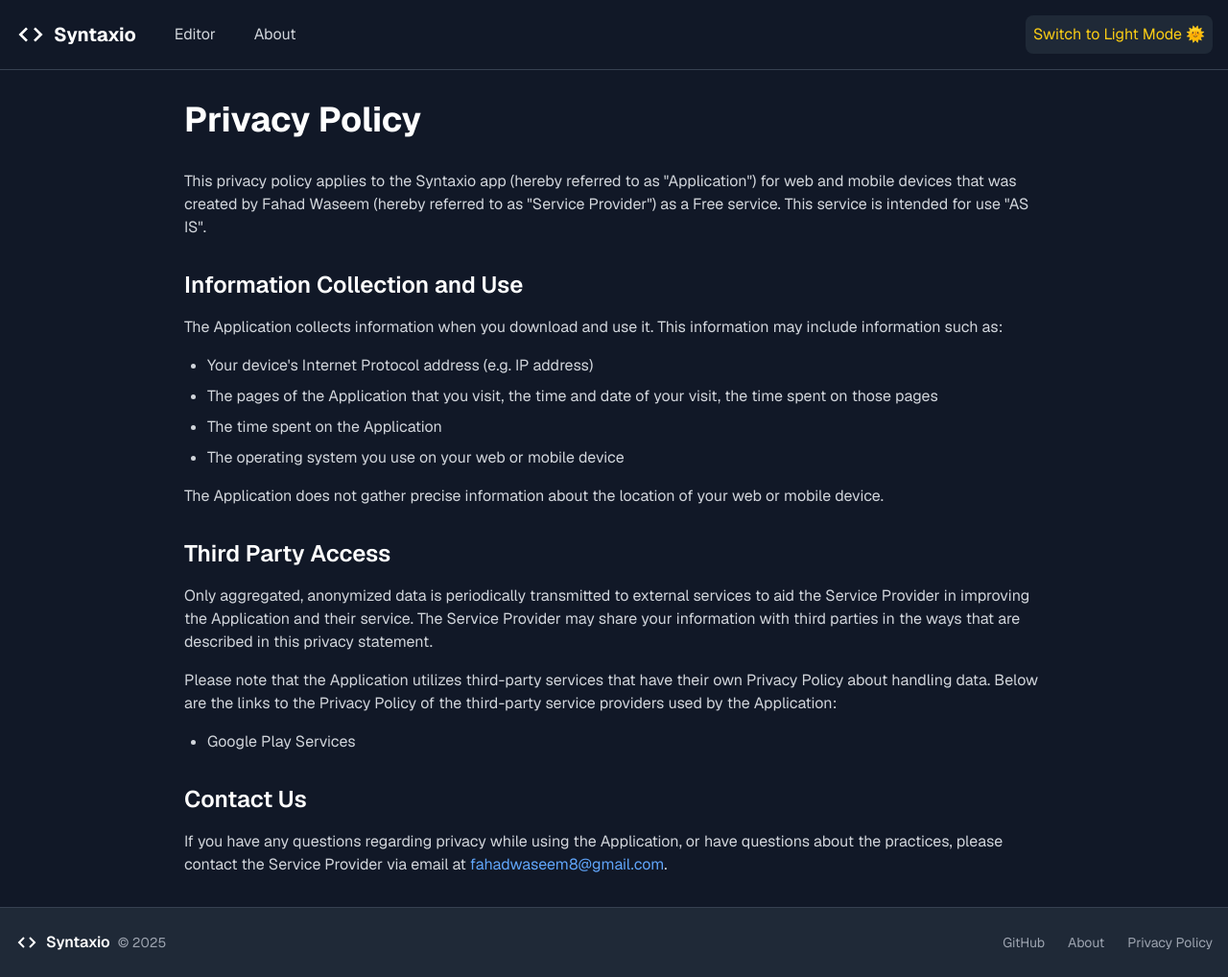
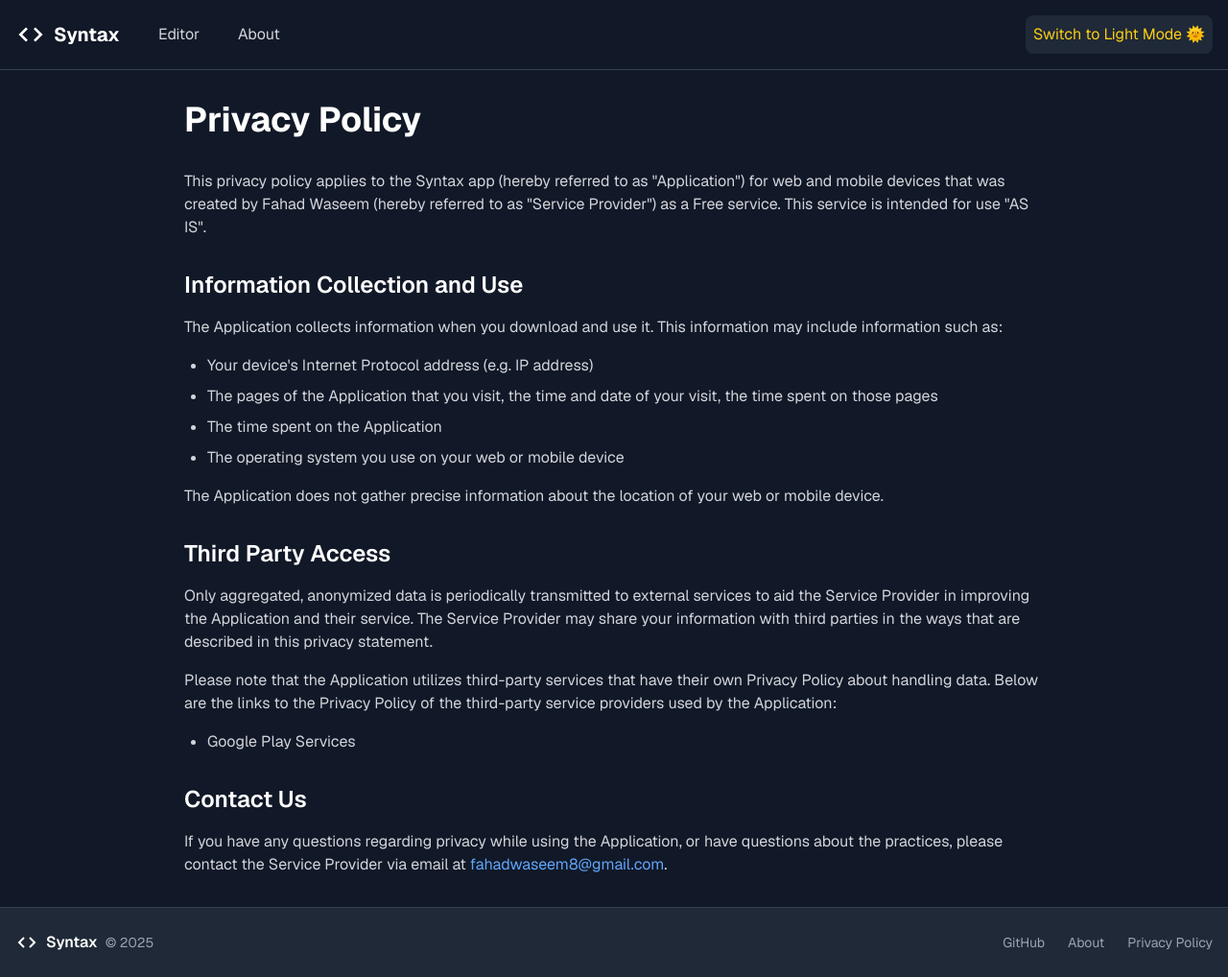
Before and after one commit to fahadwaseem8/Syntax, a Next.js app: page /privacypolicy in a window 1280 px wide. Shown: the whole page at 96% size. Built offline with nearby package versions, Linux system fonts and the light colour scheme.

Commit message:
updated branding from syntaxio to syntax

```diff
--- a/app/layout.tsx
+++ b/app/layout.tsx
@@ -13,7 +13,7 @@ const geistMono = Geist_Mono({
 });
 
 export const metadata: Metadata = {
-  title: "Syntaxio - Online Code Editor",
+  title: "Syntax - Online Code Editor",
   description: "A modern, collaborative online code editor for developers",
 };
 
--- a/app/privacypolicy/page.tsx
+++ b/app/privacypolicy/page.tsx
@@ -34,7 +34,7 @@ const PrivacyPolicy = () => {
             }`}
           >
             <p>
-              This privacy policy applies to the Syntaxio app (hereby referred
+              This privacy policy applies to the Syntax app (hereby referred
               to as "Application") for web and mobile devices that was created
               by Fahad Waseem (hereby referred to as "Service Provider") as a
               Free service. This service is intended for use "AS IS".
--- a/components/footer.tsx
+++ b/components/footer.tsx
@@ -25,7 +25,7 @@ const Footer = ({ isDarkMode }: FooterProps) => {
                 isDarkMode ? "text-white" : "text-gray-800"
               }`}
             >
-              Syntaxio
+              Syntax
             </span>
             <span
               className={`text-sm ${
@@ -39,7 +39,7 @@ const Footer = ({ isDarkMode }: FooterProps) => {
           {/* Links */}
           <div className="mt-4 flex space-x-6 md:mt-0">
             <a
-              href="https://github.com/fahadwaseem8/Syntaxio"
+              href="https://github.com/fahadwaseem8/Syntax"
               target="_blank"
               rel="noopener noreferrer"
               className={`text-sm ${
--- a/components/header.tsx
+++ b/components/header.tsx
@@ -62,7 +62,7 @@ const Header = ({ isDarkMode, toggleTheme }: HeaderProps) => {
                   isDarkMode ? "text-white" : "text-gray-800"
                 }`}
               >
-                Syntaxio
+                Syntax
               </span>
             </Link>
             <nav className="hidden space-x-2 md:flex">
--- a/package.json
+++ b/package.json
@@ -1,5 +1,5 @@
 {
-  "name": "syntaxio",
+  "name": "syntax",
   "version": "0.1.0",
   "private": true,
   "scripts": {
```
Also changed, not shown: 2 other files (tests, documents, lock files or other folders).
